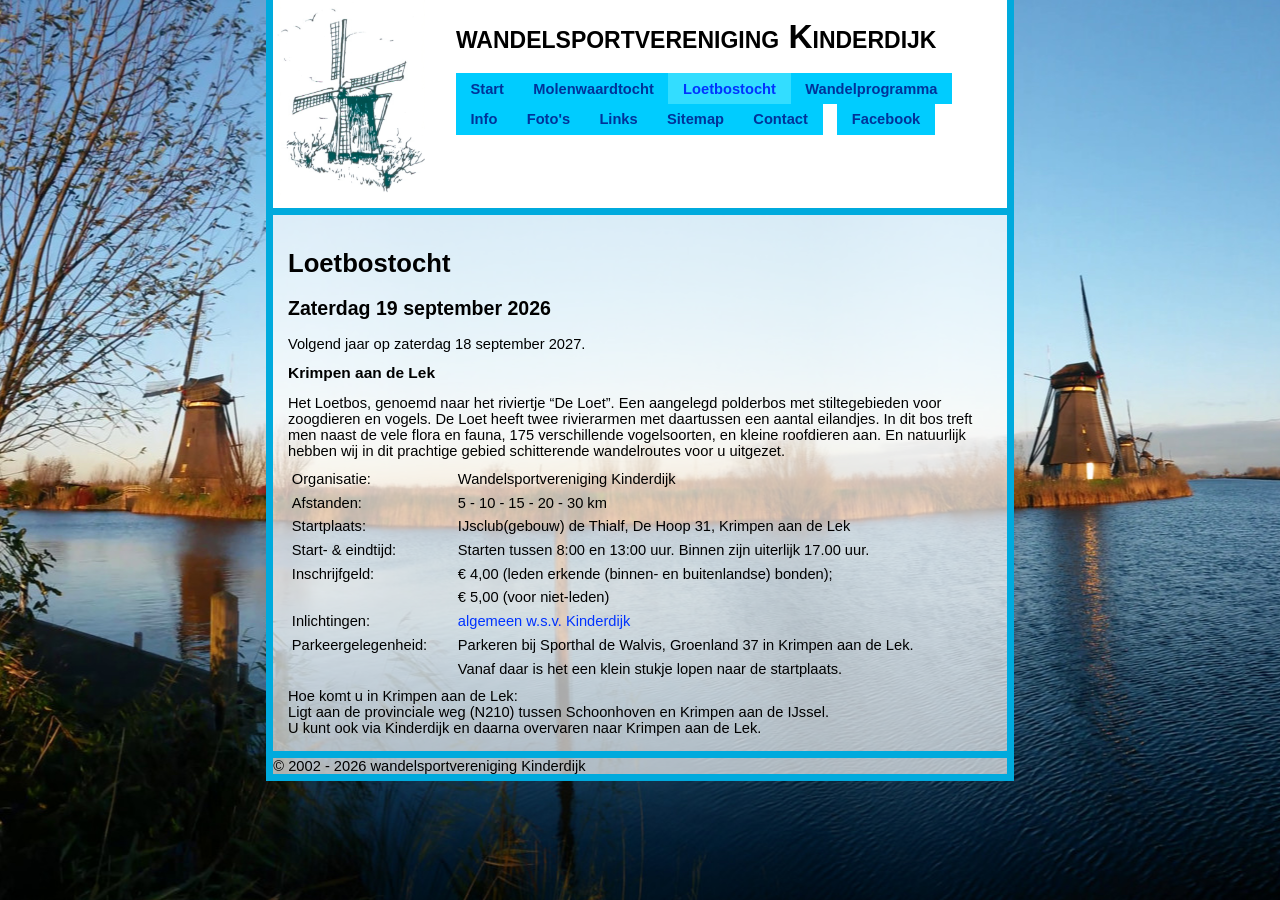
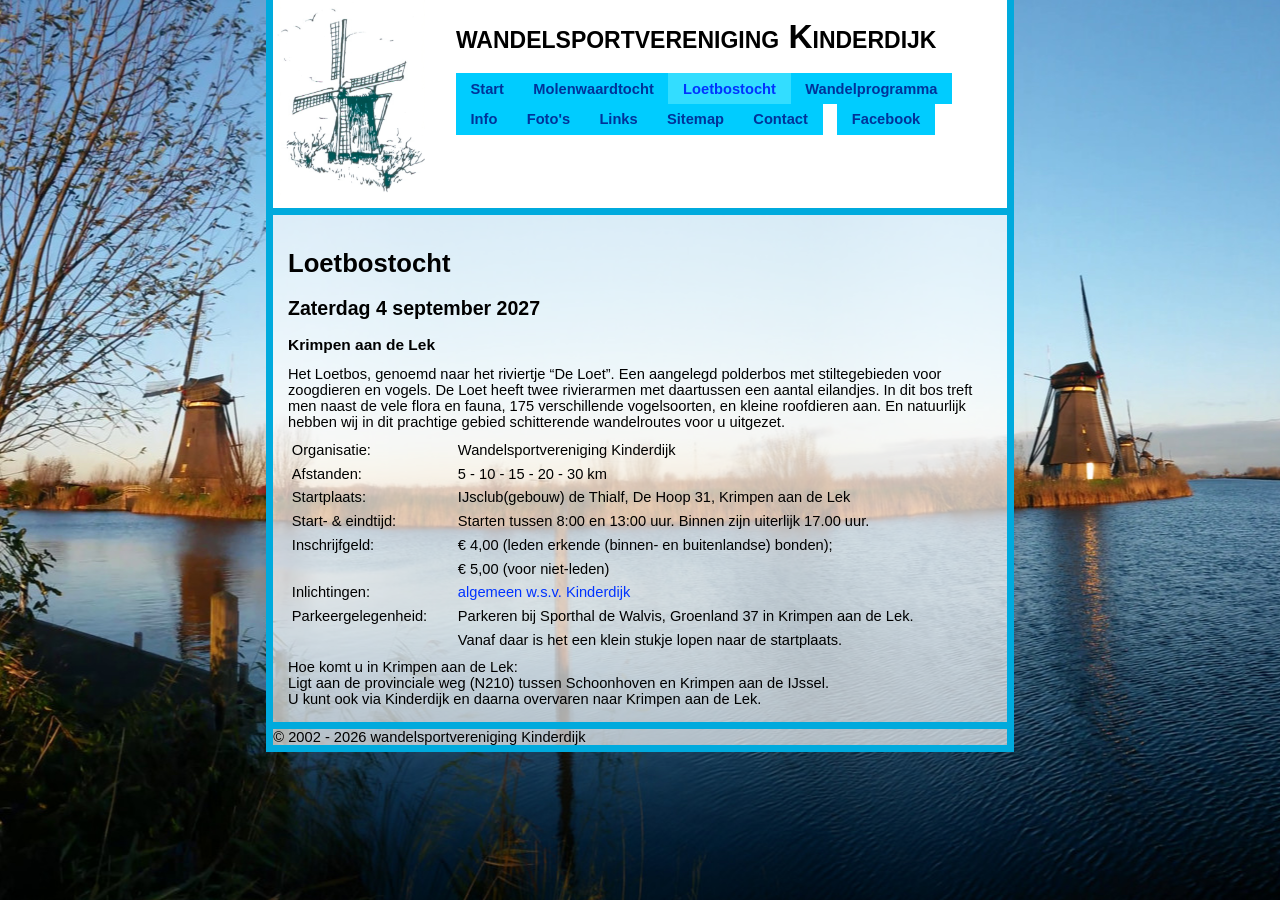
Before and after one commit to jvisser84/www.wsvkinderdijk.nl, a Jekyll site: the page built from docs/loetbostocht.md, in a window 1280 px wide. Built offline with Jekyll 4.4.1, drawn with Linux system fonts in a browser that asks for light colours.

Commit message:
Datum Loetbostocht 2027 aangepast van 18 september naar 4 september, tevens oude datum 2026 verwijderd.

```diff
--- a/docs/_data/wandelprogramma.yml
+++ b/docs/_data/wandelprogramma.yml
@@ -27,4 +27,4 @@
   date: 5 juni 2027
 - name: Loetbostocht (wsv Kinderdijk)
   location: Krimpen a/d Lek
-  date: 18 september 2027
+  date: 4 september 2027
--- a/docs/loetbostocht.md
+++ b/docs/loetbostocht.md
@@ -3,8 +3,7 @@ layout: default
 title: Loetbostocht
 permalink: /loetbostocht
 ---
-### Zaterdag 19 september 2026
-Volgend jaar op zaterdag 18 september 2027.
+### Zaterdag 4 september 2027
 
 #### Krimpen aan de Lek
 
```
